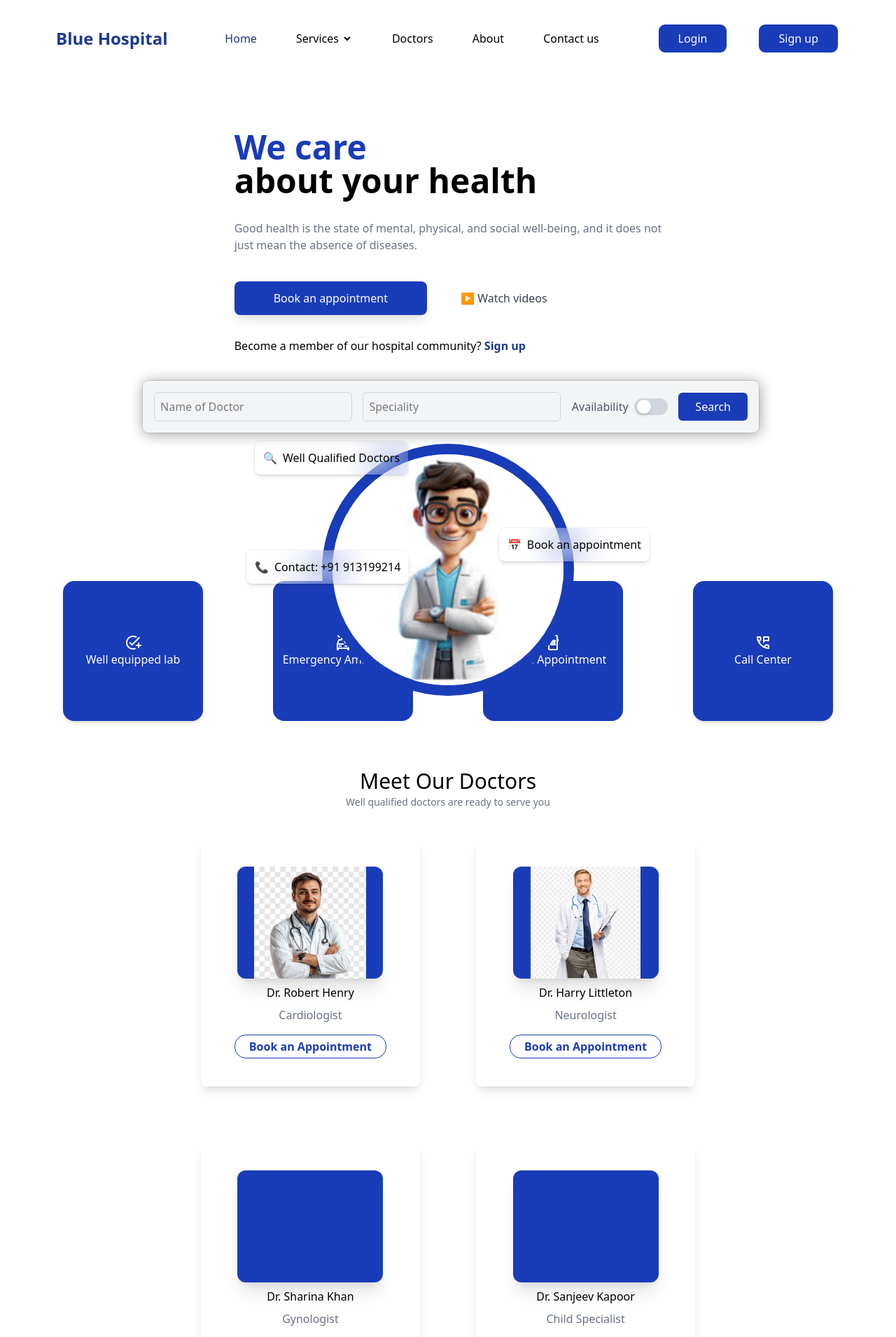
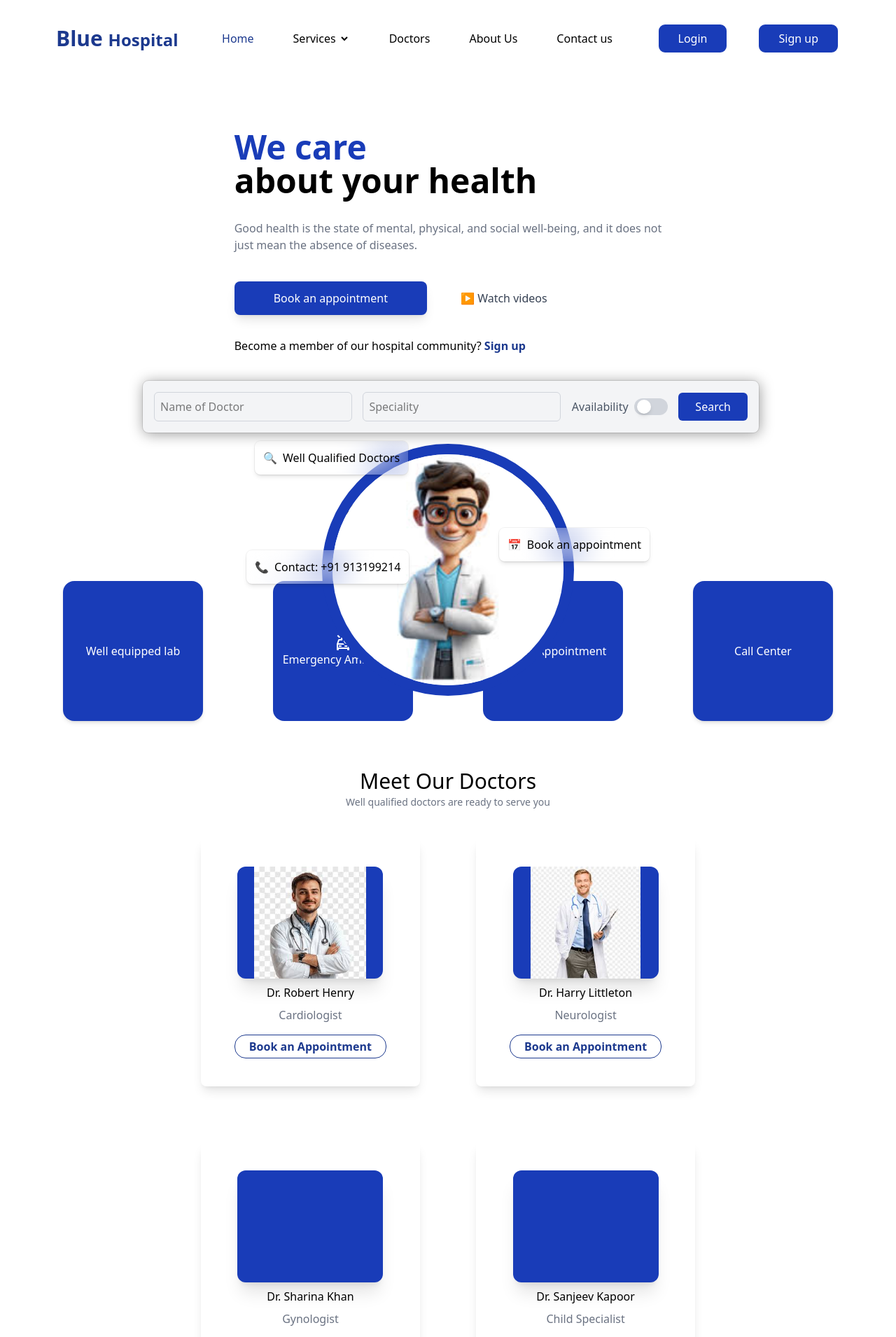
Before and after one commit to Umangvani/Hosital-Application, a React (Vite) app: page / in a window 1280 px wide. Shown: the top 1910 px of the page at 70% size. Built offline with nearby package versions, Linux system fonts and the light colour scheme.

Commit message:
pretteir code

```diff
--- a/src/components/Home/Doctor_cart.jsx
+++ b/src/components/Home/Doctor_cart.jsx
@@ -1,19 +1,20 @@
-import React from 'react'
+import React from "react";
 // import img from './2img.png'
 
-function Doctor_cart({name, specility, img}){
+function Doctor_cart({ name, specility, img }) {
   return (
-    <div className='flex flex-col gap-2 justify-center items-center p-10 px-12 rounded-lg shadow-lg ' >
+    <div className="flex flex-col gap-2 justify-center items-center p-10 px-12 rounded-lg shadow-lg ">
+      <div className="flex w-52 h-40 bg-blue-800 rounded-xl shadow-xl ">
+        <img src={img} alt="" className="object-contain" />
+      </div>
 
-        <div className="flex w-52 h-40 bg-blue-800 rounded-xl shadow-xl ">
-            <img src={img} alt="" className='object-contain'/>
-        </div>
-
-        <h3 className='text-black'>{name}</h3>
-        <p className='text-gray-500 mb-2'>{specility}</p>
-        <button className='font-semibold border-1 py-1 px-5 rounded-2xl text-blue-800'>Book an Appointment</button>
+      <h3 className="text-black">{name}</h3>
+      <p className="text-gray-500 mb-2">{specility}</p>
+      <button className="font-semibold border-1 py-1 px-5 rounded-2xl text-blue-900 hover:text-white hover:bg-blue-800 hover:outline-2 active:outline-2 active:outline-offset-2 active:outline-blue-800 ">
+        Book an Appointment
+      </button>
     </div>
-  )
+  );
 }
 
-export default Doctor_cart
+export default Doctor_cart;
--- a/src/components/Home/Home.jsx
+++ b/src/components/Home/Home.jsx
@@ -86,7 +86,7 @@ function Home() {
         </h1>
         <div className="flex gap-25 my-5">
           <div className="size-50 bg-blue-800 rounded-2xl flex flex-col justify-center items-center shadow-md text-white">
-            <i className="material-symbols-outlined">add_task</i>
+            {/* <i className="material-symbols-outlined">add_task</i> */}
 
             <p>Well equipped lab</p>
           </div>
@@ -98,12 +98,12 @@ function Home() {
           </div>
 
           <div className="size-50 bg-blue-800 rounded-2xl flex flex-col justify-center items-center drop-shadow-3xl text-white">
-            <i className="material-symbols-outlined">book_online</i>
+            {/* <i className="material-symbols-outlined">book_online</i> */}
             <p>Online Appointment</p>
           </div>
 
           <div className="size-50 bg-blue-800 rounded-2xl flex flex-col justify-center items-center shadow-md text-white">
-            <i className="material-symbols-outlined">perm_phone_msg</i>
+            {/* <i className="material-symbols-outlined">perm_phone_msg</i> */}
             <p>Call Center</p>
           </div>
         </div>
--- a/src/components/Home/Testomonial.jsx
+++ b/src/components/Home/Testomonial.jsx
@@ -1,30 +1,36 @@
-import React from 'react'
+import React from "react";
 
-function Testomonial({name, speciality, rating, review , imgSource}) {
+function Testomonial({ name, speciality, rating, review, imgSource }) {
   return (
-    <div className='border-1/2 flex w-80 h-40 rounded-2xl shadow-2xl bg-white-1/2 '>
-
+    <div className="border-1/2 flex w-80 h-40 rounded-2xl shadow-2xl bg-white-1/2 ">
       <div className="relative flex-none py-4 px-3 items-center w-auto px-4 ml-3 ">
         <div className="absolute size-20 bg-blue-800 w-20 h-20 rounded-full left-1"></div>
-        <img src={imgSource} alt="" className='w-20 h-20 rounded-full sticky border-blue-1'/>
-
+        <img
+          src={imgSource}
+          alt=""
+          className="w-20 h-20 rounded-full sticky border-blue-1"
+        />
       </div>
 
       <div className="py-5 flex flex-col justify-center pr-3 gap-1/2">
-      <h6 className='font-semibold text-md'>{name} </h6>
-        <p className='text-sm text-gray-500'> {speciality}</p>
+        <h6 className="font-semibold text-md">{name} </h6>
+        <p className="text-sm text-gray-500"> {speciality}</p>
 
         <div className="">
-
-          <svg width="20" height="20" viewBox="0 0 24 24" fill={"gold "} xmlns="http://www.w3.org/2000/svg">
-            <path d="M12 2l3.09 6.26L22 9.27l-5 4.87 1.18 6.86L12 17.77l-6.18 3.23L7 14.14 2 9.27l6.91-1.01L12 2z"/>
+          <svg
+            width="15"
+            height="20"
+            viewBox="0 0 24 24"
+            fill={"gold "}
+            xmlns="http://www.w3.org/2000/svg"
+          >
+            <path d="M12 2l3.09 6.26L22 9.27l-5 4.87 1.18 6.86L12 17.77l-6.18 3.23L7 14.14 2 9.27l6.91-1.01L12 2z" />
           </svg>
-
         </div>
-        <p className='text-sm w-auto text-gray-500'>{review}</p>
+        <p className="text-sm w-auto text-gray-500">{review}</p>
       </div>
     </div>
-  )
+  );
 }
 
-export default Testomonial
+export default Testomonial;
--- a/src/components/Navbar/Navbar.jsx
+++ b/src/components/Navbar/Navbar.jsx
@@ -26,9 +26,9 @@ function Navbar() {
 
   return (
     <div>
-      <div className="px-20">
-        <nav className="flex justify-between items-center font-normal">
-          <h5 className="text-2xl text-blue-900 font-bold">Blue Hospital</h5>
+      <div className=" px-20">
+        <nav className=" flex justify-between items-center font-normal z-10  ">
+          <h1 className="text-3xl text-blue-900 font-extrabold">Blue <span className="text-2xl font-bold">Hospital</span></h1>
 
           <div>
             <ul className="flex justify-between gap-14 items-center">
@@ -42,7 +42,7 @@ function Navbar() {
                 </select>
               </li>
               <li className="hover:text-blue-800">Doctors</li>
-              <li className="hover:text-blue-800">About</li>
+              <li className="hover:text-blue-800">About Us</li>
               <li className="hover:text-blue-800">Contact us</li>
             </ul>
           </div>
```
